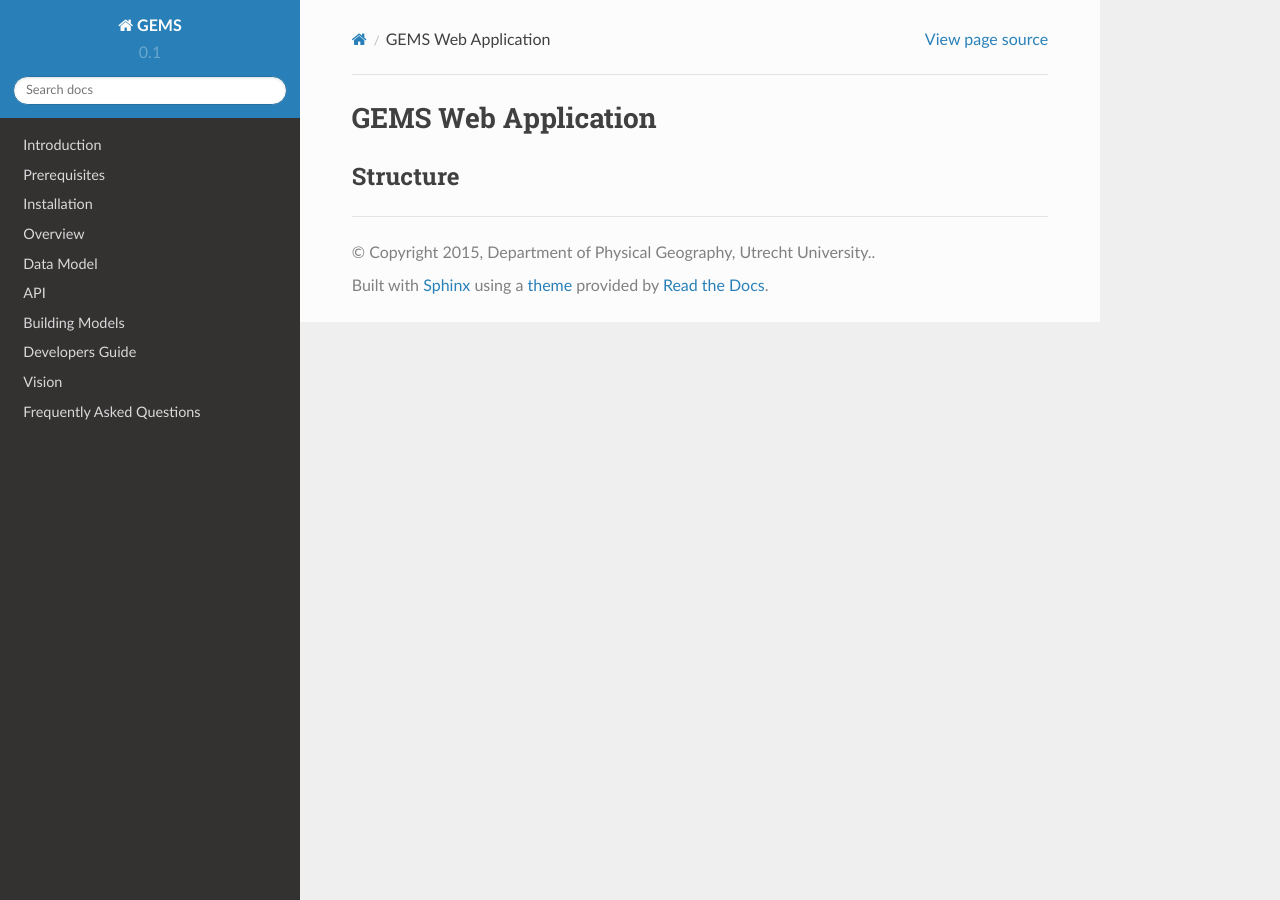
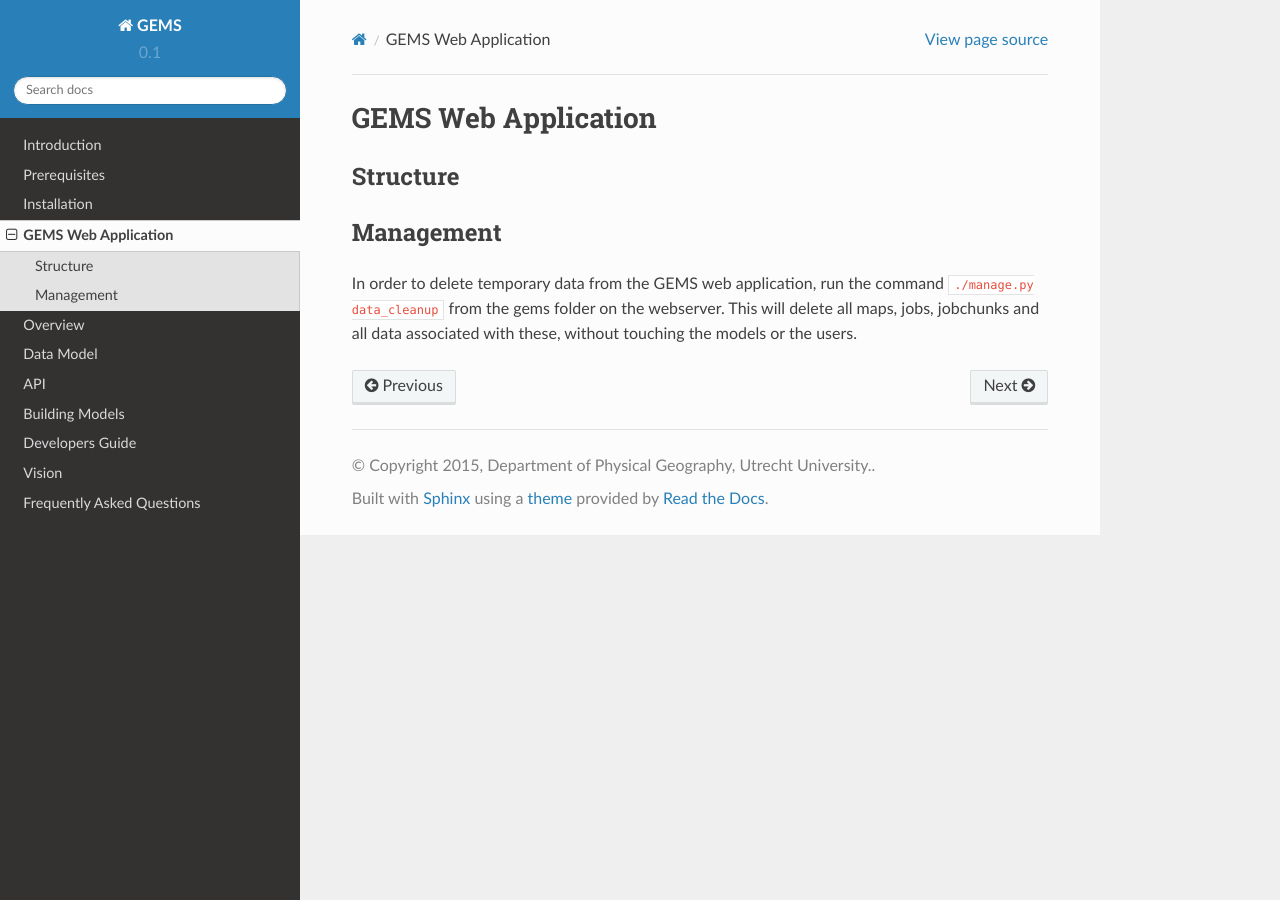
Before and after one commit to pcraster/gems, a Sphinx documentation site: the page built from docs/source/webapplication.rst, in a window 1280 px wide. Built offline with Sphinx 7.4.7 and the Read the Docs theme 2.0.0, drawn with Linux system fonts in a browser that asks for light colours; formulas are drawn with MathJax 3.

Commit message:
reworked some documentation

```diff
--- a/docs/source/conf.py
+++ b/docs/source/conf.py
@@ -18,8 +18,8 @@ import os
 # If extensions (or modules to document with autodoc) are in another directory,
 # add these directories to sys.path here. If the directory is relative to the
 # documentation root, use os.path.abspath to make it absolute, like shown here.
-#sys.path.insert(0, os.path.abspath('.'))
-sys.path.insert(0,"/home/koko/code/digitalearth/")
+sys.path.insert(0, os.path.abspath('.'))
+#sys.path.insert(0,"/home/koko/code/digitalearth/")
 # -- General configuration ------------------------------------------------
 
 # If your documentation needs a minimal Sphinx version, state it here.
--- a/docs/source/index.rst
+++ b/docs/source/index.rst
@@ -14,7 +14,7 @@ Welcome to the GEMS documentation.
    intro
    prerequisites
    install
-
+   webapplication
    overview
 
    datamodel
--- a/docs/source/install.rst
+++ b/docs/source/install.rst
@@ -340,13 +340,14 @@ Verify that the mapserver CGI script can be executed by pointing your browser at
 
 Initialization
 ++++++++++++++
-The web application is now up and running, but it does not have users of any data yet. This initialization takes place via a web interface. This will create the necessary data folders, create the tables in the database, add some users, add chunkschemes, and upload some default models you can play with. Point a modern browser at ``http://geowebfg01.geo.uu.nl/install`` and click the install button. Please be patient as it may take a while to initialize everything. If an error occurs it will generally give some debug information about what went wrong. Fix it, reload the page, and click the button again.
+The web application is now up and running, but it does not have users of any data yet. This initialization takes place via a web interface. This will create the necessary data folders, create the tables in the database, add some users, add chunkschemes, and upload some default models you can play with. Point a modern browser at ``http://<ServerName>/install`` and click the install button. Please be patient as it may take a while to initialize everything. If an error occurs it will generally give some debug information about what went wrong. Fix it, reload the page, and click the button again.
 
 Once the application has been installed, the install link described above will be invalidated so that you can't do a new installation while there is still another one present. If you want to do a reinstall anyway (reset to factory settings as it were) then manually remove the ``./install/install-ok.txt``file in the data directory. Once this file has been removed you can visit the install link again.
 
 .. warning::
 
 	Removing the ``./install/install-ok.txt`` file in the data directory and running the reinstalling script **WILL DELETE ALL DATA IN THE WEB APPLICATION!**
+	To delete temporary data from the webapplication run the data cleanup script in the GEMS manage.py file with ``./manage.py data_cleanup``.
 
 .. notice::
 
--- a/docs/source/webapplication.rst
+++ b/docs/source/webapplication.rst
@@ -3,3 +3,7 @@ GEMS Web Application
 
 Structure
 ---------
+
+Management
+---------
+In order to delete temporary data from the GEMS web application, run the command ``./manage.py data_cleanup`` from the gems folder on the webserver. This will delete all maps, jobs, jobchunks and all data associated with these, without touching the models or the users.
```
